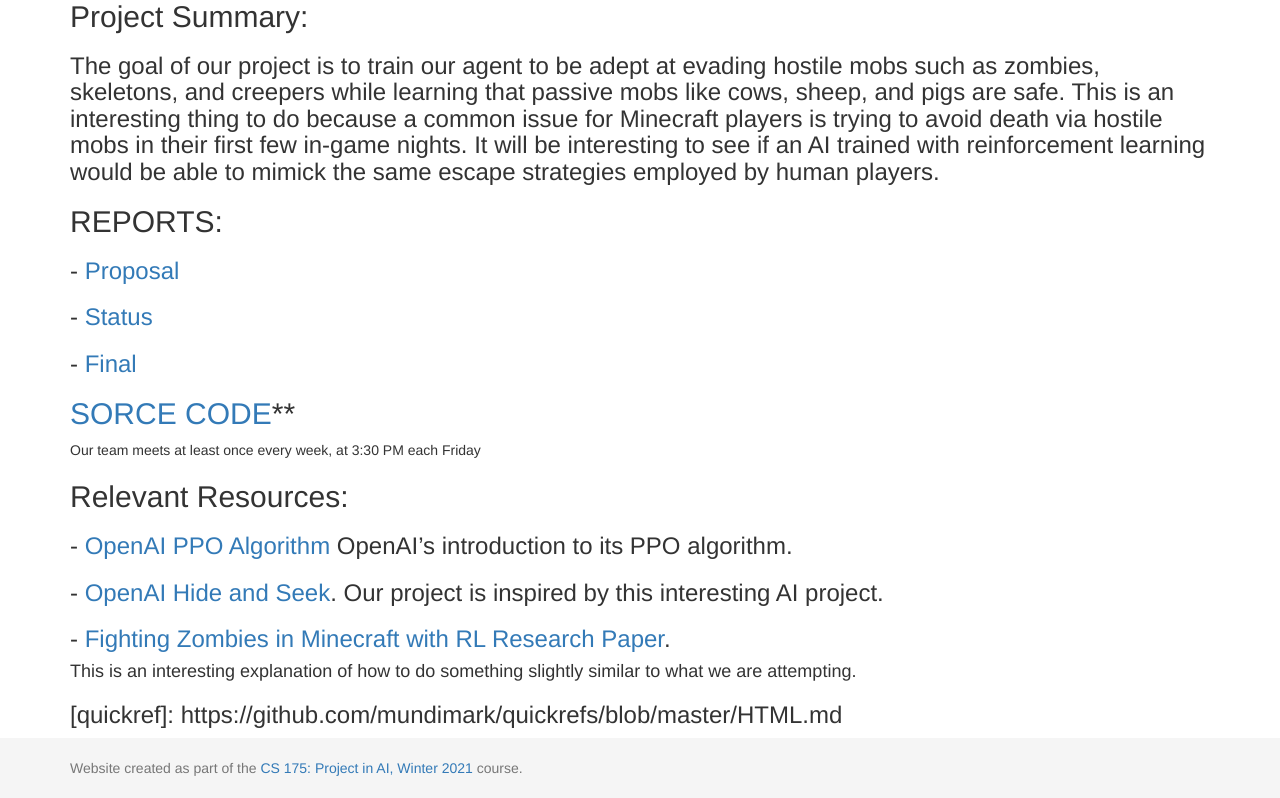
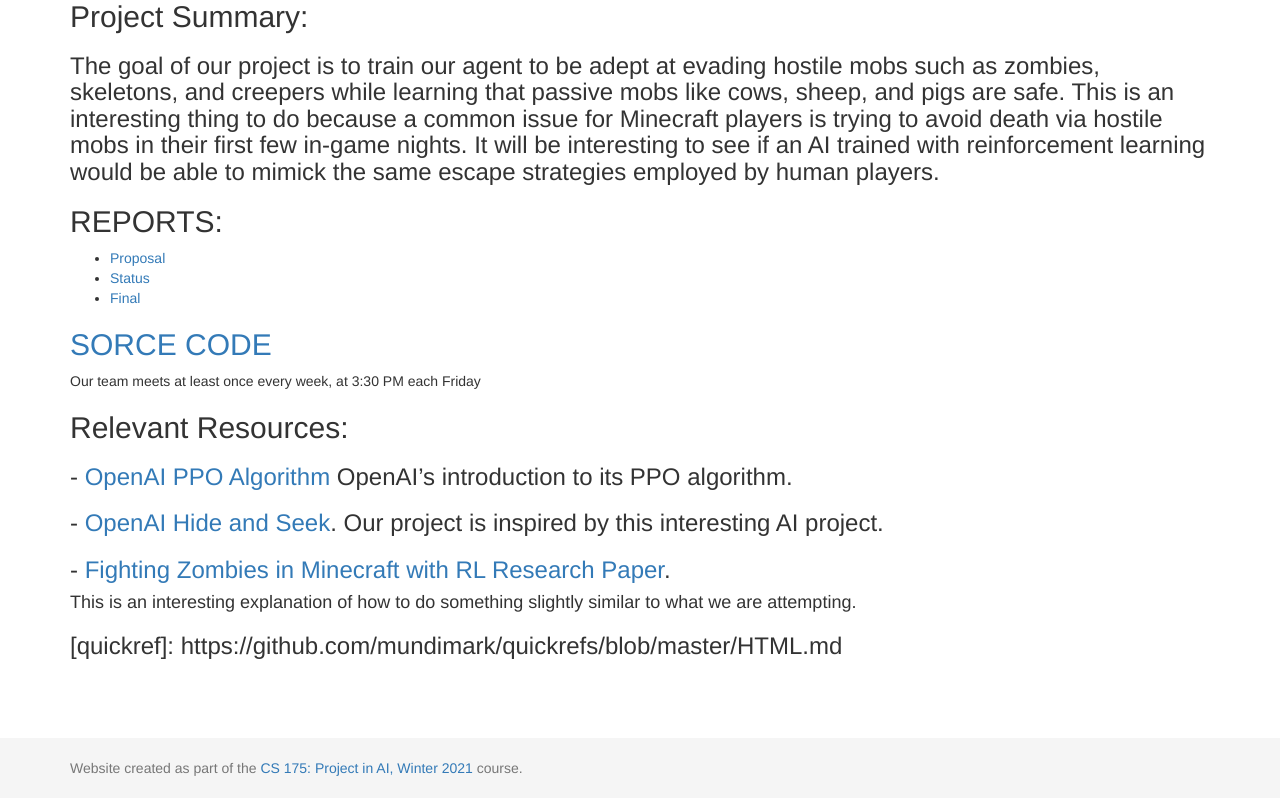
Before and after one commit to rayoh123/Moobloom, a Jekyll site: the page built from docs/index.md, in a window 1280 px wide and 1291 px high. Shown: the part 493-1291 px from the top of the window. Built offline with Jekyll 4.4.1, drawn with Linux system fonts in a browser that asks for light colours.

```diff
--- a/docs/index.md
+++ b/docs/index.md
@@ -9,11 +9,11 @@ title:  Home
 ### The goal of our project is to train our agent to be adept at evading hostile mobs such as zombies, skeletons, and creepers while learning that passive mobs like cows, sheep, and pigs are safe. This is an interesting thing to do because a common issue for Minecraft players is trying to avoid death via hostile mobs in their first few in-game nights. It will be interesting to see if an AI trained with reinforcement learning would be able to mimick the same escape strategies employed by human players.
 
 ## REPORTS:
-### - [Proposal](proposal.html)
-### - [Status](status.html)
-### - [Final](final.html)
+- [Proposal](proposal.html)
+- [Status](status.html)
+- [Final](final.html)
 
-## [SORCE CODE](https://github.com/rayoh123/TheWalkingDead)**
+## [SORCE CODE](https://github.com/rayoh123/TheWalkingDead)
 
 Our team meets at least once every week, at 3:30 PM each Friday
 
```
